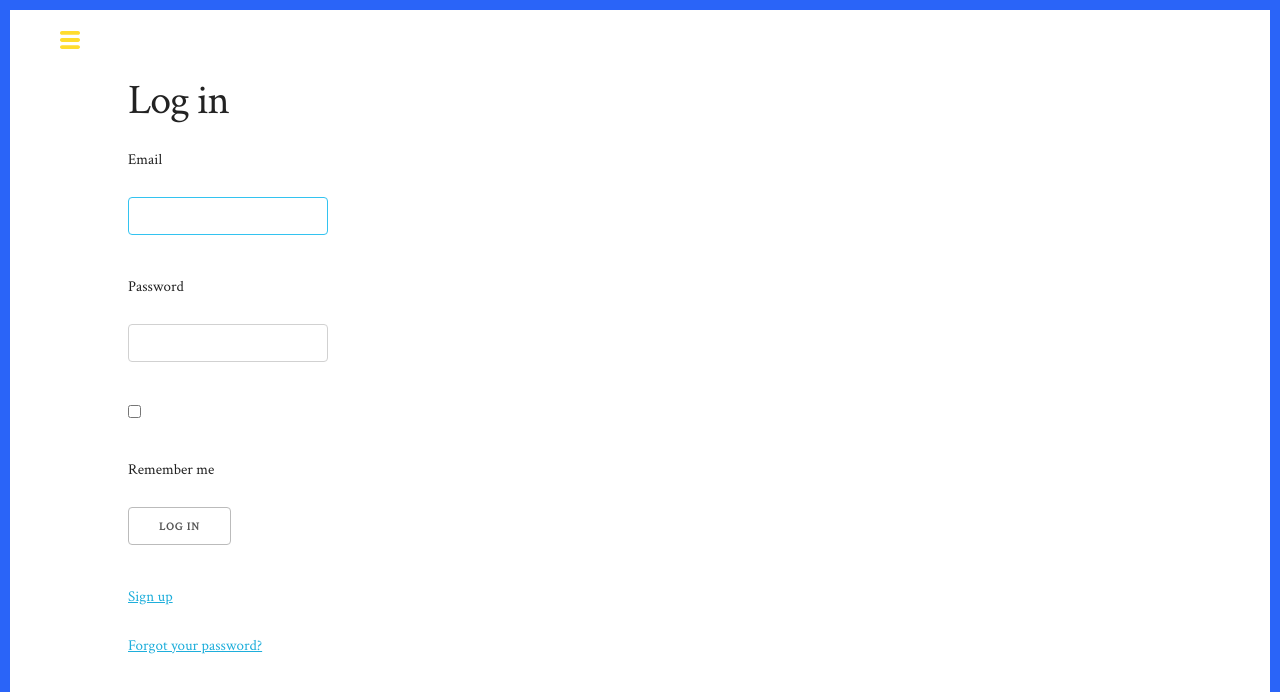
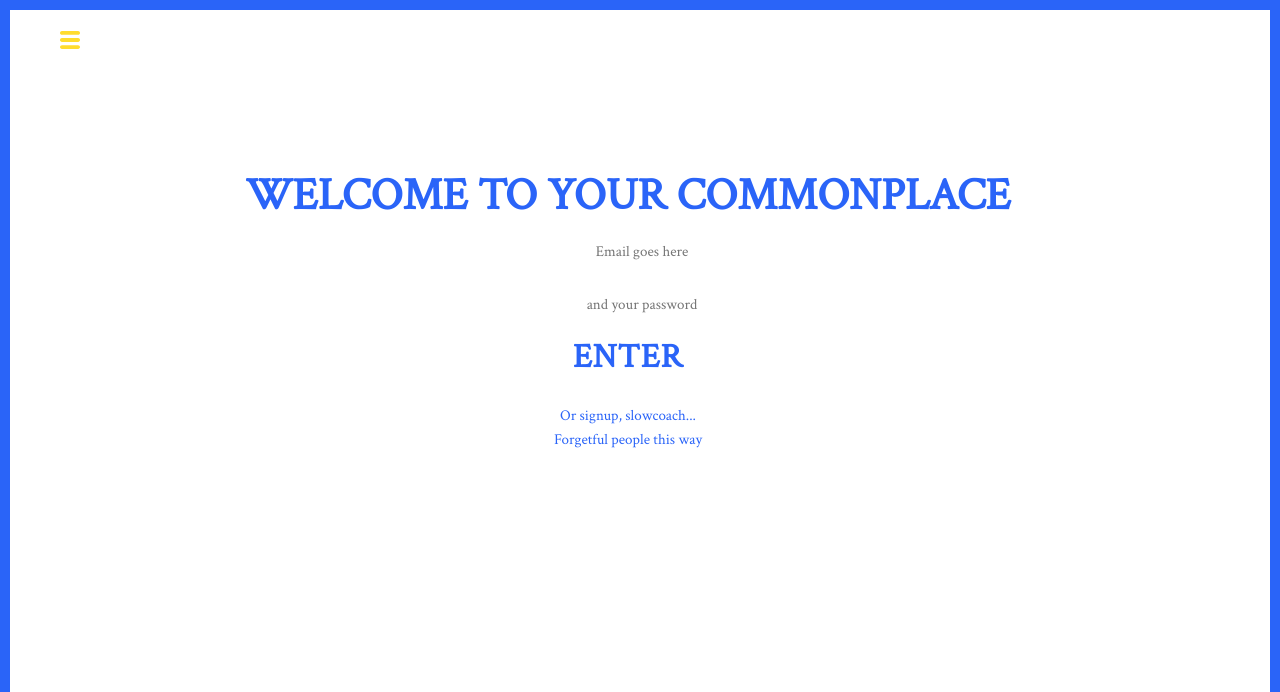
Before and after one commit to blackhaj/commonplace, a Rails app: page /users/sign_in in a window 1280 px wide. Shown: the top 692 px of the page. Run offline with Rails 7, Linux system fonts and the light colour scheme; style sheets or scripts are compiled from the project's sources; some libraries are stand-ins or nearby versions.

Commit message:
Updated devise views to match overall styling. Final issues to solve is the grid

```diff
--- a/app/assets/stylesheets/application.scss
+++ b/app/assets/stylesheets/application.scss
@@ -422,3 +422,48 @@ input:focus {
 .note_date_1i, .note_date_2i, .note_date_3i {
   border: none !important;
 }
+
+                                /* DEVISE */
+.devise-container{
+  width: 1000px;
+  margin:auto;
+  position: fixed;
+  top: 20%;
+}
+
+.devise-page-title {
+  color: rgb(42,100,248) ;
+  font-size: 300% ;
+  font-weight: bold ;
+  text-align: center ;
+}
+
+.devise-form-div {
+  width: 170px;
+  margin:auto;
+}
+
+.devise-form {
+  border: none !important;
+  background: transparent !important;
+  text-align: center;
+}
+
+.devise-button {
+  border: none !important;
+  position: relative;
+  margin: auto !important;
+  color: rgb(42,100,248) !important;
+  font-size: 150% !important;
+  font-weight: bold !important;
+}
+
+.devise-links{
+  color: rgb(42,100,248) !important;
+  text-decoration: none;
+
+}
+.devise-link-box {
+  text-align: center;
+  position: relative;
+}
--- /dev/null
+++ b/app/views/devise/mailer/confirmation_instructions.html.erb
@@ -0,0 +1,5 @@
+<p>Welcome <%= @email %>!</p>
+
+<p>You can confirm your account email through the link below:</p>
+
+<p><%= link_to 'Confirm my account', confirmation_url(@resource, confirmation_token: @token) %></p>
--- /dev/null
+++ b/app/views/devise/mailer/password_change.html.erb
@@ -0,0 +1,3 @@
+<p>Hello <%= @resource.email %>!</p>
+
+<p>We're contacting you to notify you that your password has been changed.</p>
--- /dev/null
+++ b/app/views/devise/sessions/new.html.erb
@@ -0,0 +1,31 @@
+<div class="devise-container">
+
+  <div class="devise-page-title" >WELCOME TO YOUR COMMONPLACE</div>
+  <div class="devise-form-div">
+  <%= form_for(resource, as: resource_name, url: session_path(resource_name)) do |f| %>
+    <div class="field">
+      <%= f.email_field :email, autofocus: true, class: 'devise-form', placeholder: "Email goes here" %>
+    </div>
+
+    <div class="field">
+      <%= f.password_field :password, autocomplete: "off", class: 'devise-form', placeholder: "and your password" %>
+    </div>
+
+<%
+=begin %>
+    <% if devise_mapping.rememberable? -%>
+      <div class="field">
+        <%= f.check_box :remember_me %>
+        <%= f.label :remember_me %>
+      </div>
+<%
+=end %>
+
+    <div class="actions devise-button">
+      <%= f.submit "ENTER", class: 'devise-button' %>
+    </div>
+  <% end %>
+  <div class="devise-link-box"><a href="/users/sign_up" class="devise-links">Or signup, slowcoach...</a></div>
+  <div class="devise-link-box"><a href="/users/password/new" class="devise-links">Forgetful people this way</a></div>
+  </div>
+</div>
```
Also changed, not shown: app/views/devise/confirmations/new.html.erb (added, +16 -0 lines), app/views/devise/mailer/email_changed.html.erb (added, +7 -0 lines), app/views/devise/mailer/reset_password_instructions.html.erb (added, +8 -0 lines), app/views/devise/mailer/unlock_instructions.html.erb (added, +7 -0 lines), app/views/devise/passwords/edit.html.erb (added, +25 -0 lines), app/views/devise/passwords/new.html.erb (added, +19 -0 lines), app/views/devise/registrations/edit.html.erb (added, +43 -0 lines), app/views/devise/registrations/new.html.erb (added, +26 -0 lines), app/views/devise/shared/_links.html.erb (added, +25 -0 lines), app/views/devise/unlocks/new.html.erb (added, +16 -0 lines).
